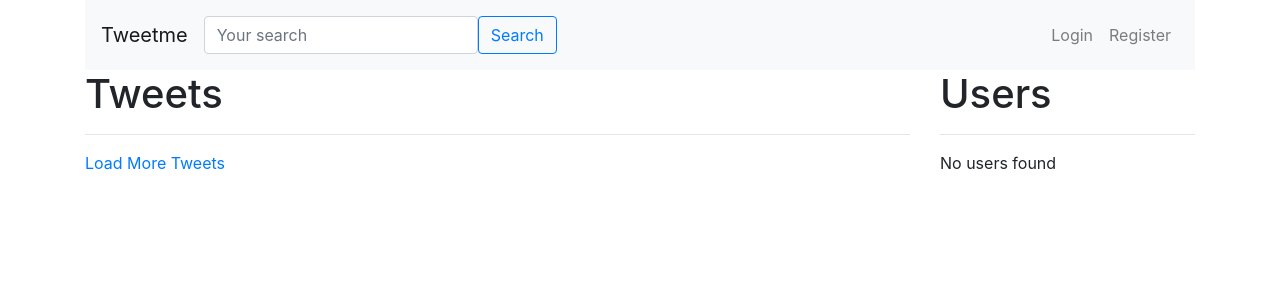
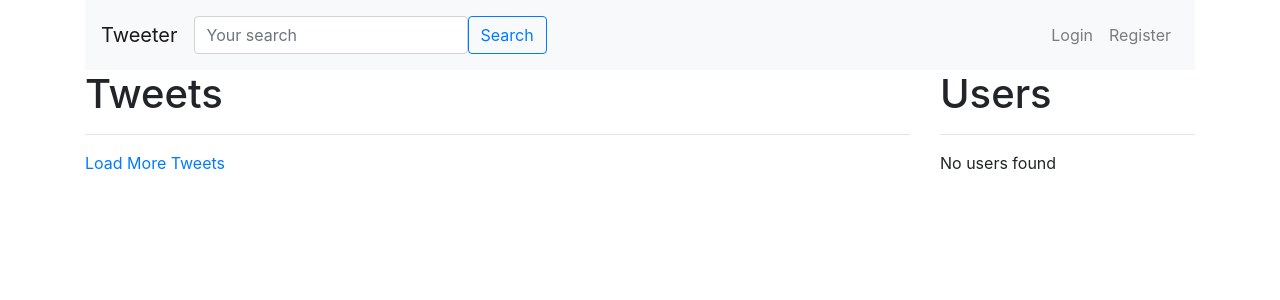
Before and after one commit to adebayor123/tweeter, a Django app: template src/templates/search.html in a window 1280 px wide. Shown: the top 300 px of the page. Run offline with Django 3.2, Linux system fonts and the light colour scheme; the template is opened without the code that fills it, so the values that code supplies are empty; parts of the project's set-up code (start-up, migrations or seed data) failed here and were passed over; some libraries are stand-ins or nearby versions.

Commit message:
changed readme and changed name

```diff
--- a/src/templates/navbar.html
+++ b/src/templates/navbar.html
@@ -1,5 +1,5 @@
 <nav class="navbar navbar-expand-lg navbar-light bg-light">
-  <a class="navbar-brand" href="{% url 'home' %}">Tweetme</a>
+  <a class="navbar-brand" href="{% url 'home' %}">Tweeter</a>
   <div class="collapse navbar-collapse" id="navbarNav">
     {% include 'tweets/search_form.html' %}
     {% if request.user.is_authenticated %}
```
Also changed, not shown: README.md.
